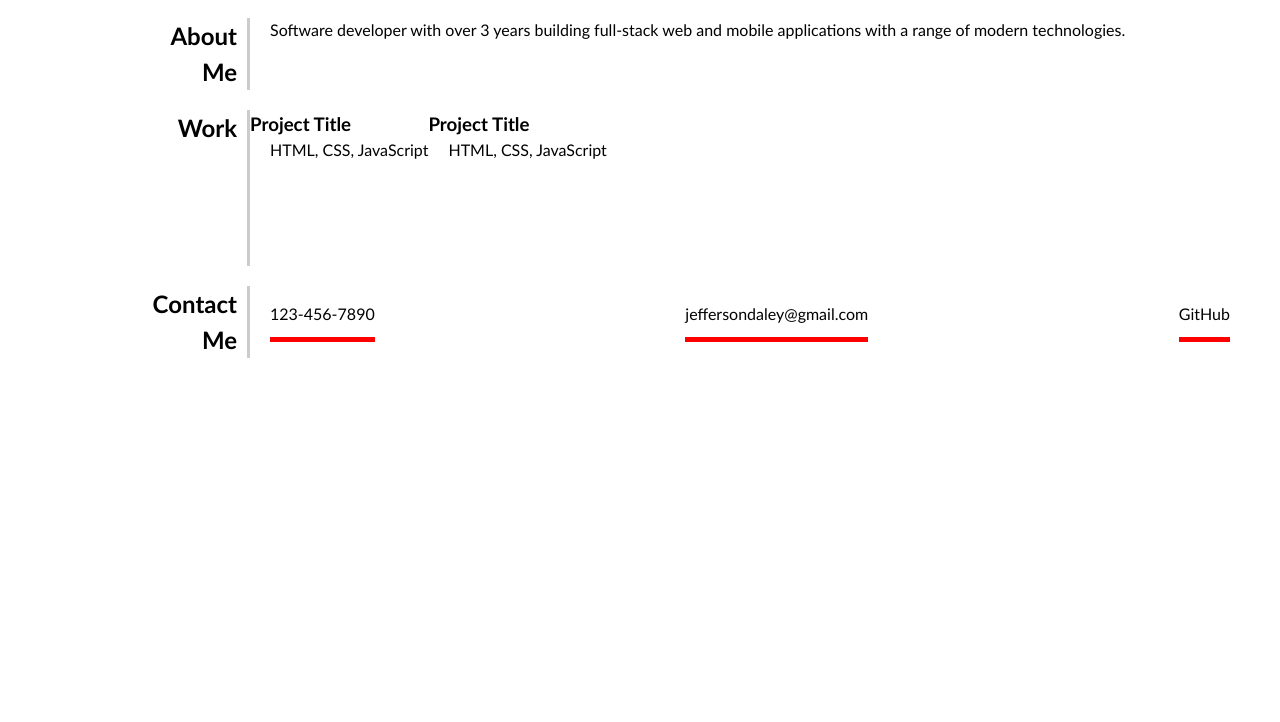
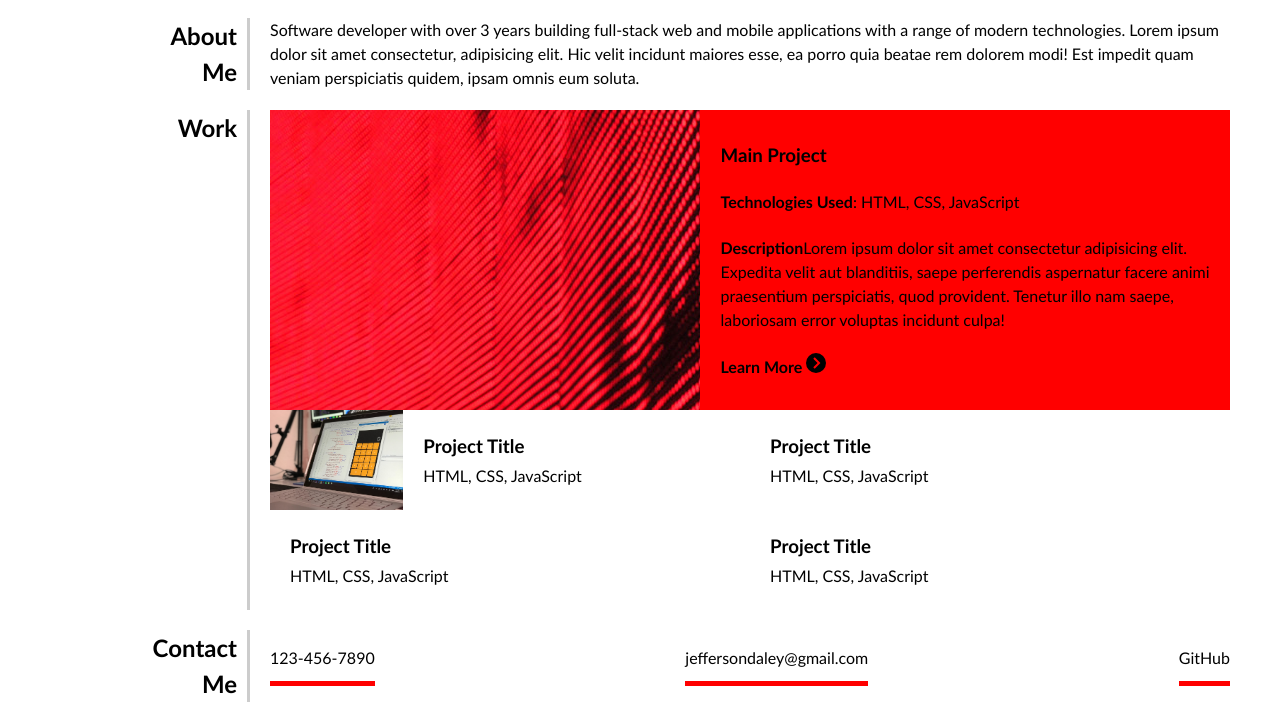
Before and after one commit to Whefert/jdaley-portfolio, a plain HTML site: page index.html in a window 1280 px wide. Shown: the part 356-1078 px from the top of the page. Before the commit the page ends 800 px from the top, so only its background shows below. Drawn offline with Linux system fonts and the light colour scheme.

Commit message:
Add code for work section

```diff
--- a/css/style.css
+++ b/css/style.css
@@ -101,7 +101,7 @@ nav ul {
   border-right: 3px solid rgba(0, 0, 0, 0.2);
 }
 
-.page-section p {
+.introText {
   flex: 1 1 content;
   overflow-wrap: break-word;
   margin-left: 20px;
@@ -118,17 +118,52 @@ nav ul {
 .gridContainer {
   display: grid;
   grid-template-columns: 1fr 1fr;
-  grid-template-rows: 1fr 1fr 1fr;
+  grid-template-rows: 300px 100px 100px;
   grid-template-areas:
     "mainProject mainProject"
-    "otherProject otherProject"
-    "otherProject otherProject";
+    "otherProject1 otherProject2"
+    "otherProject3 otherProject4";
+
+  width: 100%;
+  margin-left: 20px;
+}
+.gridItem {
+  display: flex;
+  overflow: hidden;
+}
+
+.mainProject img {
+  transition: 0.5s ease all;
+  /* height: 300px; */
+}
+
+.projectImage {
+  overflow: hidden;
+  max-width: 50%;
+}
+.mainProject img:hover {
+  transform: scale(
+    1.1
+  ); /* (150% zoom - Note: if the zoom is too large, it will go outside of the viewport) */
+}
+
+.otherProject img {
+}
+
+.CTA:hover {
+  margin-left: 30px;
+  transition: 0.5s ease all;
+  align-items: baseline;
 }
 
 .mainProject {
-  grid-area: "mainProject";
+  grid-area: mainProject;
+  background-color: red;
 }
 
-.otherProject {
-  grid-area: "otherProject";
+.content {
+  display: flex;
+  flex-direction: column;
+  justify-content: space-around;
+  padding: 20px;
 }
--- a/index.html
+++ b/index.html
@@ -39,9 +39,12 @@
           About<br />
           Me
         </h2>
-        <p>
+        <p class="introText">
           Software developer with over 3 years building full-stack web and
-          mobile applications with a range of modern technologies.
+          mobile applications with a range of modern technologies. Lorem ipsum
+          dolor sit amet consectetur, adipisicing elit. Hic velit incidunt
+          maiores esse, ea porro quia beatae rem dolorem modi! Est impedit quam
+          veniam perspiciatis quidem, ipsam omnis eum soluta.
         </p>
       </section>
 
@@ -49,13 +52,56 @@
       <section class="page-section" id="work">
         <h2>Work</h2>
         <div class="gridContainer">
-          <div class="gridItem mainProject">
-            <h3 class="projectTitle">Project Title</h3>
-            <p class="techUsed">HTML, CSS, JavaScript</p>
+          <div class="gridItem mainProject" id="webDesignMainProject">
+            <div class="projectImage">
+              <img src="./images/02-portfolio-1.jpg" alt="" />
+            </div>
+            <div class="content">
+              <h3 class="projectTitle">Main Project</h3>
+              <p class="techUsed">
+                <strong>Technologies Used</strong>: HTML, CSS, JavaScript
+              </p>
+              <p>
+                <strong>Description</strong>Lorem ipsum dolor sit amet
+                consectetur adipisicing elit. Expedita velit aut blanditiis,
+                saepe perferendis aspernatur facere animi praesentium
+                perspiciatis, quod provident. Tenetur illo nam saepe, laboriosam
+                error voluptas incidunt culpa!
+              </p>
+              <p class="CTA">
+                <strong>Learn More</strong>
+                <svg xmlns="http://www.w3.org/2000/svg" width="20" height="20">
+                  <path
+                    d="M10 20A10 10 0 1 0 0 10a10 10 0 0 0 10 10zM8.711 4.3l5.7 5.766L8.7 15.711l-1.4-1.422 4.289-4.242-4.3-4.347z"
+                  />
+                </svg>
+              </p>
+            </div>
           </div>
-          <div class="gridItem mainProject">
-            <h3 class="projectTitle">Project Title</h3>
-            <p class="techUsed">HTML, CSS, JavaScript</p>
+          <div class="gridItem otherProject">
+            <img src="./images/02-portfolio-2.jpg" alt="" />
+            <div class="content">
+              <h3 class="projectTitle">Project Title</h3>
+              <p class="techUsed">HTML, CSS, JavaScript</p>
+            </div>
+          </div>
+          <div class="gridItem otherProject">
+            <div class="content">
+              <h3 class="projectTitle">Project Title</h3>
+              <p class="techUsed">HTML, CSS, JavaScript</p>
+            </div>
+          </div>
+          <div class="gridItem otherProject">
+            <div class="content">
+              <h3 class="projectTitle">Project Title</h3>
+              <p class="techUsed">HTML, CSS, JavaScript</p>
+            </div>
+          </div>
+          <div class="gridItem otherProject">
+            <div class="content">
+              <h3 class="projectTitle">Project Title</h3>
+              <p class="techUsed">HTML, CSS, JavaScript</p>
+            </div>
           </div>
         </div>
       </section>
```
